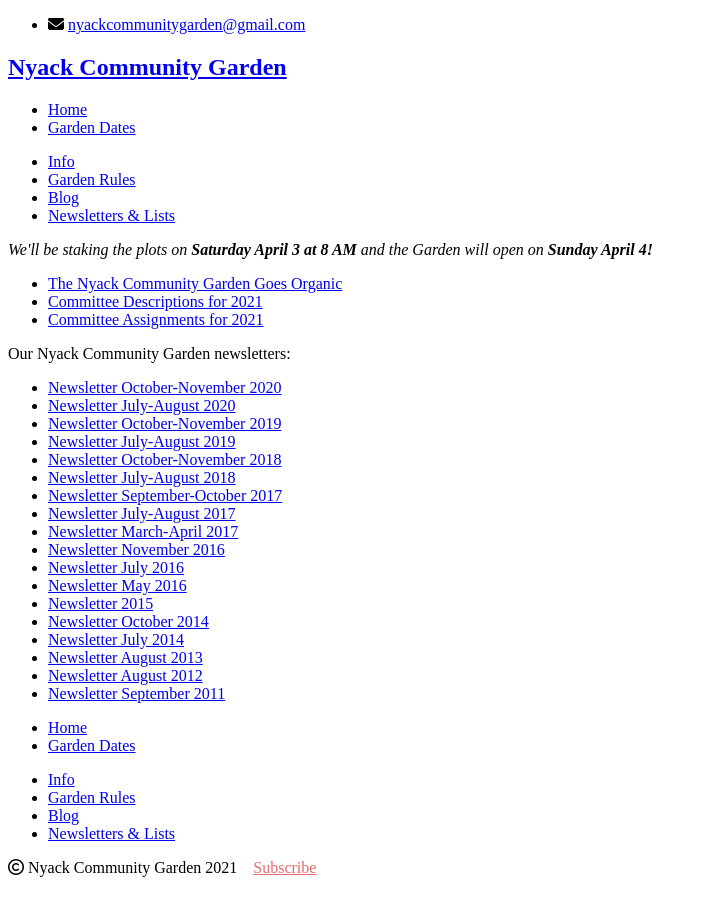
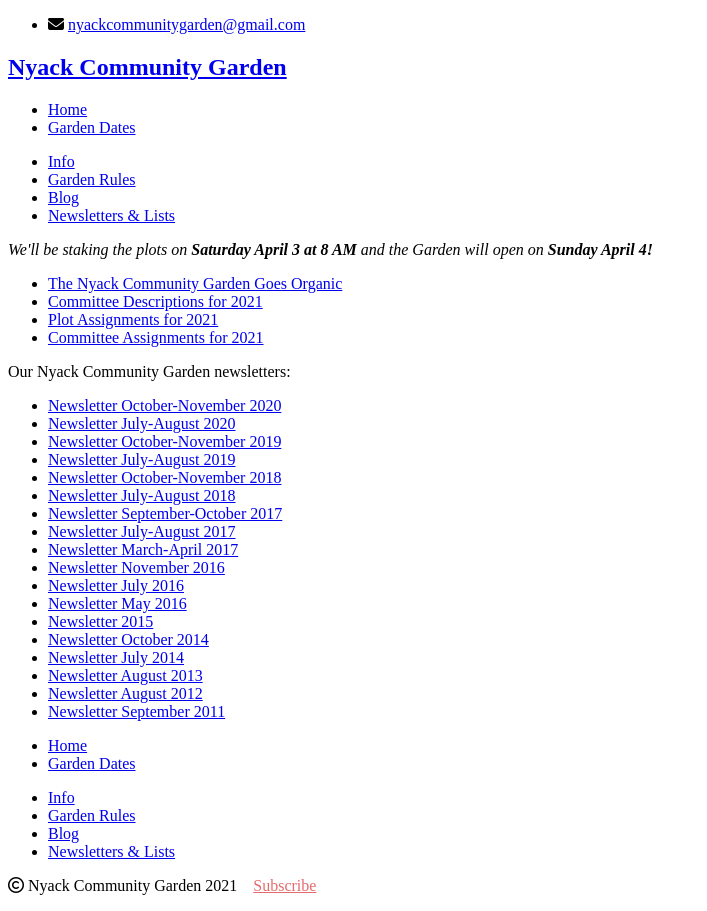
Before and after one commit to bosborne/nyackcommunitygarden, a Jekyll site: the page built from files/index.md, in a window 1280 px wide. Shown: the whole page, without its empty margins (0-707 px from the left). Built offline with Jekyll 4.4.1, drawn with Linux system fonts in a browser that asks for light colours; nearby versions of some CDN libraries; library files that are not in the unit come from our copies.

Commit message:
Add plot assignments without emails

```diff
--- a/files/index.md
+++ b/files/index.md
@@ -7,7 +7,7 @@
 
 - [The Nyack Community Garden Goes Organic](/pdf/Nyack Community Garden Goes Organic.pdf)
 - [Committee Descriptions for 2021](/pdf/Committee_Descriptions_2021.pdf)
-<!-- - [Plots for 2021](/pdf/2021 NCG Plot Assignments.pdf) -->
+- [Plot Assignments for 2021](/pdf/2021 NCG Plot Assignments.pdf)
 - [Committee Assignments for 2021](/pdf/2021 NCG Committee Assignments.pdf)
 
 
```
Also changed, not shown: 2 other files.
